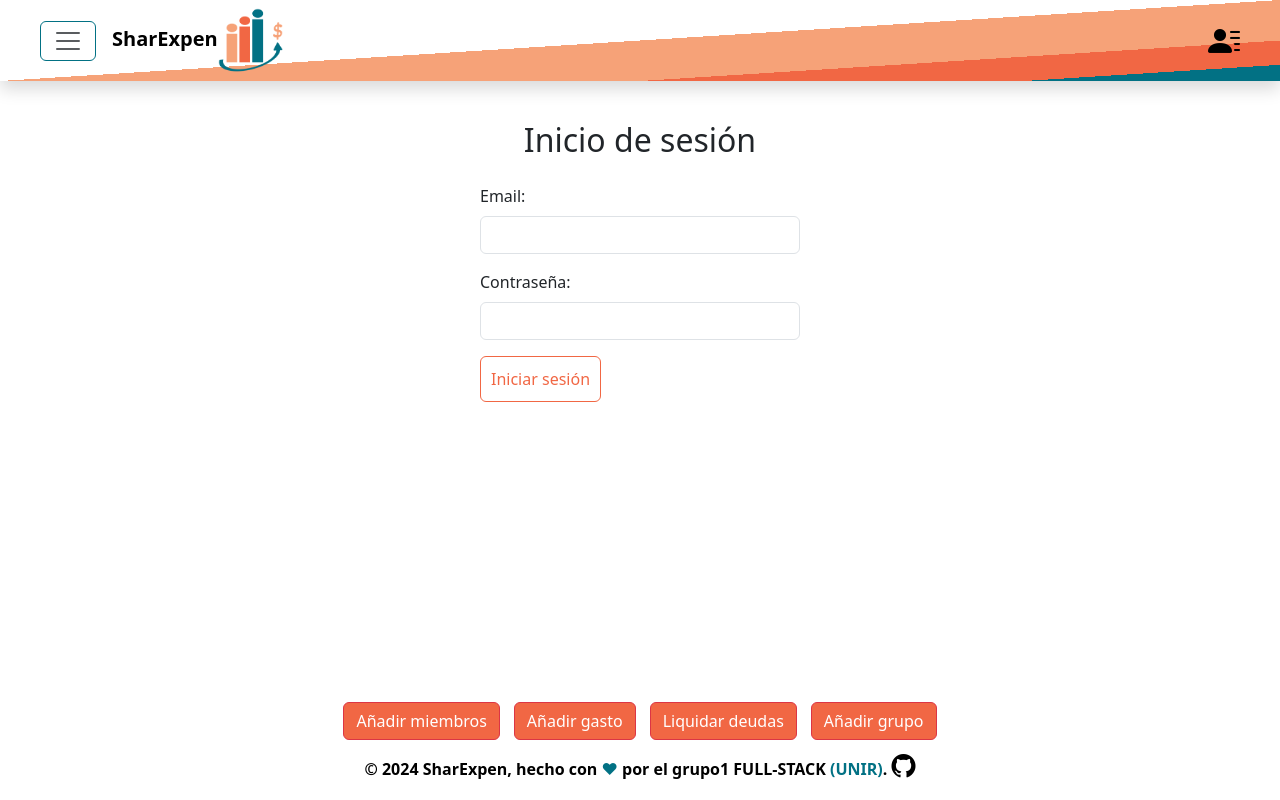
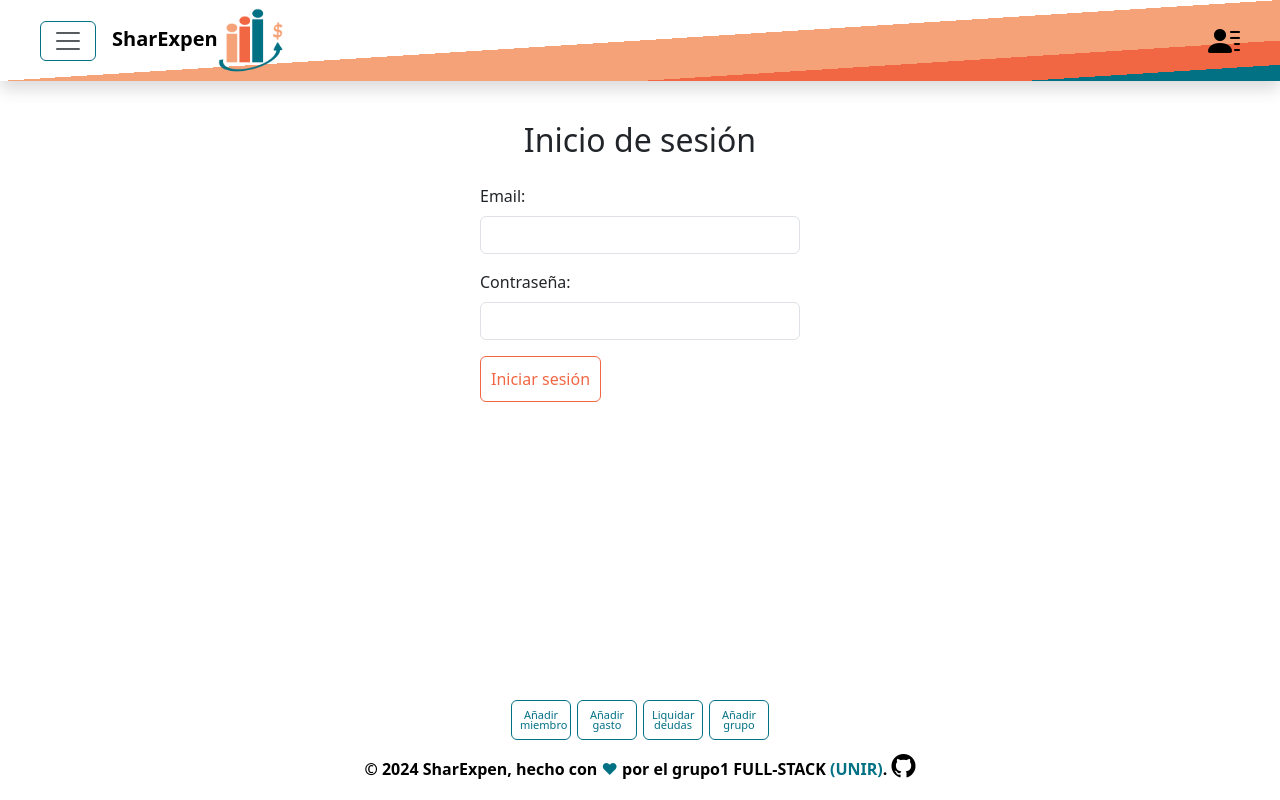
Before and after one commit to matildejb/TFM_front, an Angular app: page /login in a window 1280 px wide. Built offline with nearby package versions, Linux system fonts and the light colour scheme.

Commit message:
Modificación botonera

```diff
--- a/src/app/components/menu/menu-buttons.component.css
+++ b/src/app/components/menu/menu-buttons.component.css
@@ -7,13 +7,18 @@
   padding: 10px;
 }
 
-.btn {
-  margin: 0 7px;
-  background-color: #f16744;
-  color: white;
+.btn-menu{
+  margin: 0 3px;
+  color: #027184;
+  padding: 8px;
+  border: 1px solid #027184;
+  font-size: 11px;
+  text-align: center;
+  line-height: 10px;
+  width: 60px;
+  height: 40px;
+  &:hover {
+    background-color: #027184;
+    color: white;
+  }
 }
-
-.btn:hover {
-    background-color: #f16744;
-    color: #FFFFFF;
-}
--- a/src/app/components/menu/menu-buttons.component.html
+++ b/src/app/components/menu/menu-buttons.component.html
@@ -1,6 +1,6 @@
 <div class="menu-container">
-    <button type="button" class="btn btn-outline-danger">Añadir miembros</button>
-    <button type="button" class="btn btn-outline-danger">Añadir gasto</button>
-    <button type="button" class="btn btn-outline-danger">Liquidar deudas</button>
-    <button type="button" class="btn btn-outline-danger">Añadir grupo</button>
+    <button type="button" class="btn btn-menu">Añadir miembro</button>
+    <button type="button" class="btn btn-menu">Añadir gasto</button>
+    <button type="button" class="btn btn-menu">Liquidar deudas</button>
+    <button type="button" class="btn btn-menu">Añadir grupo</button>
 </div>
```
